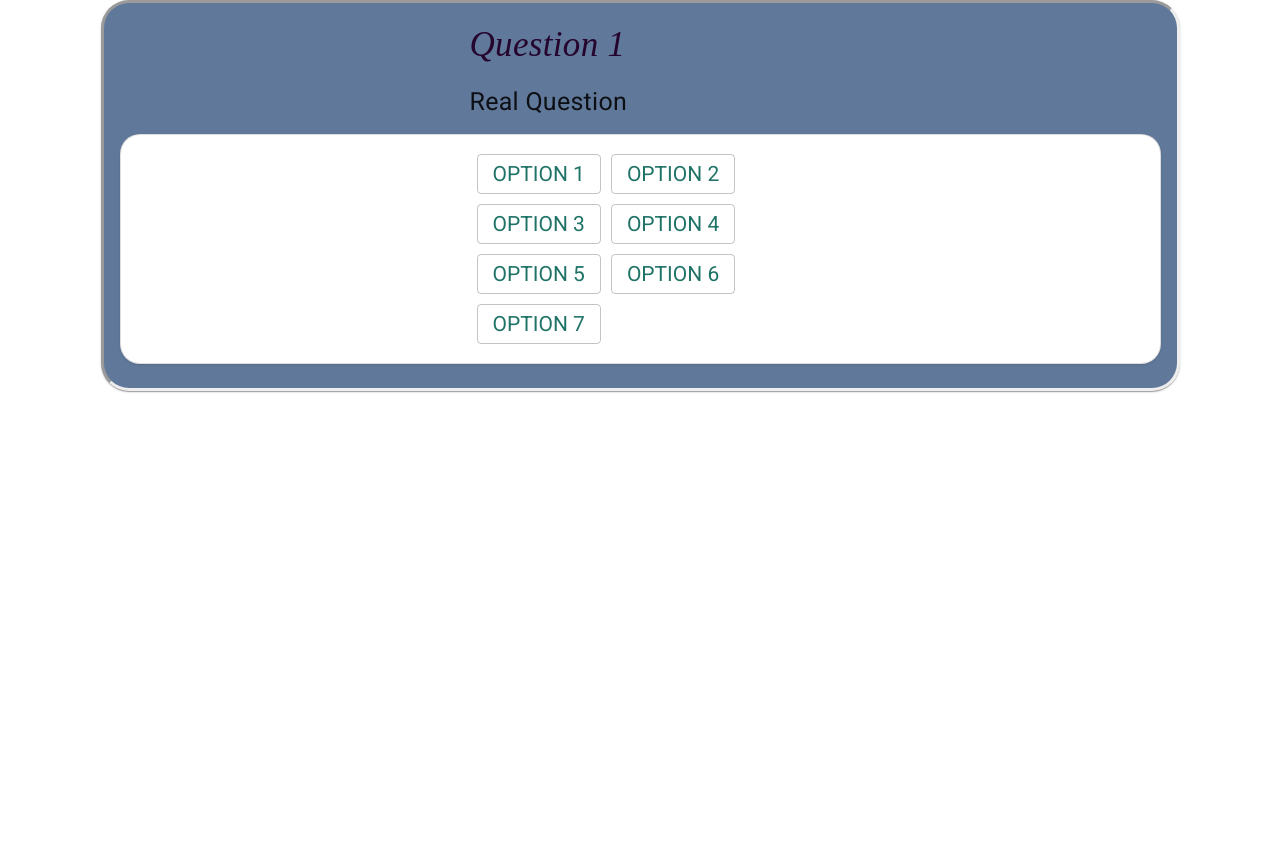
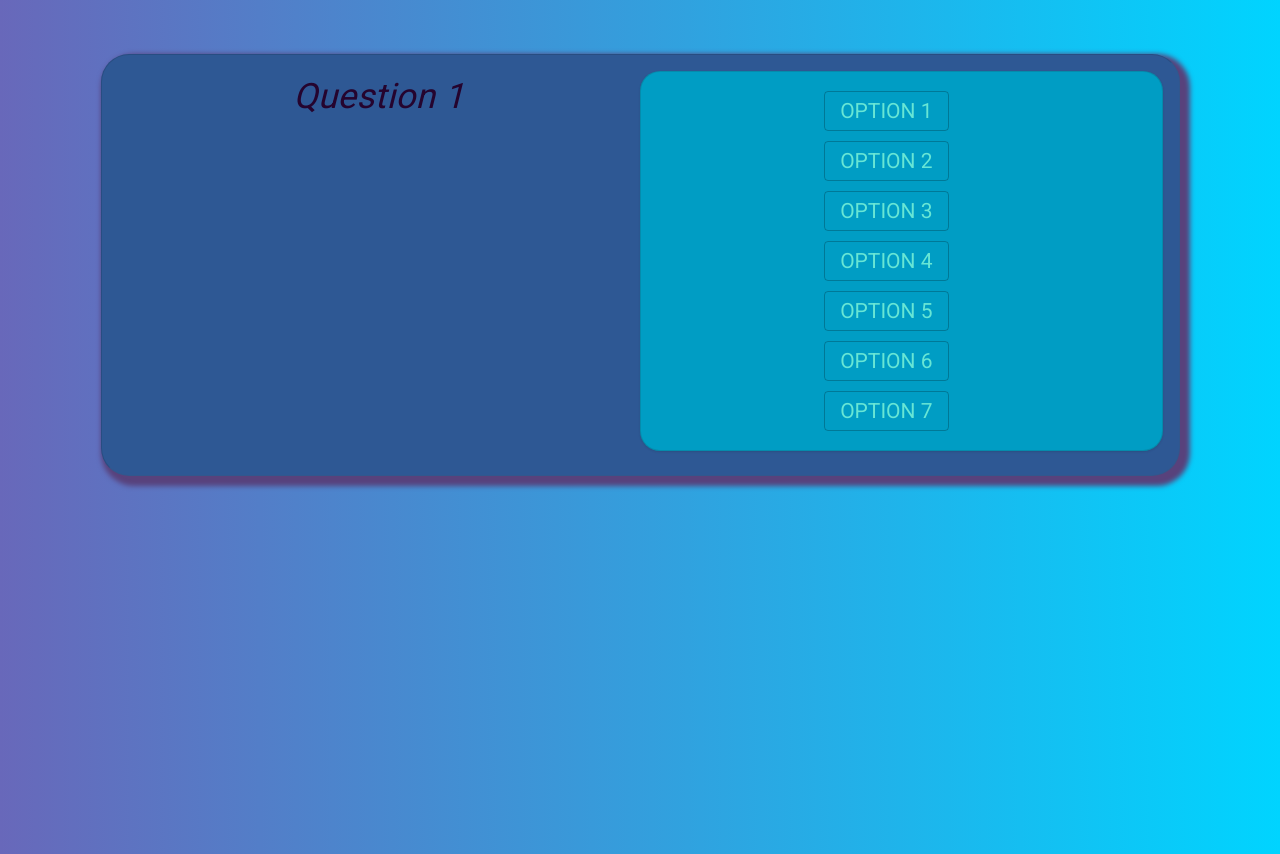
Before and after one commit to Samiur-UTI/Questionnaire-App, a React (Create React App) app: page / in a window 1280 px wide. Before the commit the page ends 800 px from the top, so only its background shows below. Built offline with nearby package versions, Linux system fonts and the light colour scheme.

Commit message:
ui setup

```diff
--- a/public/index.html
+++ b/public/index.html
@@ -27,7 +27,7 @@
     -->
     <title>React App</title>
   </head>
-  <body>
+  <body style="background: linear-gradient(90deg, rgba(2,0,36,1) 0%, rgba(104,104,186,1) 0%, rgba(0,212,255,1) 100%);">
     <noscript>You need to enable JavaScript to run this app.</noscript>
     <div id="root"></div>
     <!--
--- a/src/App.js
+++ b/src/App.js
@@ -1,5 +1,5 @@
 import React from 'react';
-import {BrowserRouter as Router, Link, Switch,Route} from 'react-router-dom';
+import {BrowserRouter as Router} from 'react-router-dom';
 import Question from './components/question';
 
 import 'fontsource-roboto';
--- a/src/components/option.js
+++ b/src/components/option.js
@@ -6,7 +6,7 @@ const useStyles = makeStyles({
     root:{
         display: 'inline-flex',
         margin: '5px 5px 5px 5px',
-        color: 'rgb(30, 115, 102)'
+        color: 'rgb(103, 230, 213)'
     }
 })
 export default function Option() {
--- a/src/components/options.js
+++ b/src/components/options.js
@@ -1,12 +1,10 @@
 import React from 'react';
-import {options} from '../tempStorage/storage';
 import { makeStyles,Grid} from '@material-ui/core';
 import 'fontsource-roboto';
 import Option from '../components/option';
 const useStyles = makeStyles((theme) => ({
     root: {
-      justifyContent: 'center',
-
+      justifyContent: 'center'
     },
     content: {
         textAlign:'justify',
@@ -16,11 +14,18 @@ const useStyles = makeStyles((theme) => ({
         justifyContent: 'space-evenly'
     }
   }));
+const roughStyle = () => {
+    return (
+        {
+            borderRadius:20,
+            background: '#009DC4'
+        }
+    )
+}
 export default function Options() {
-    const items = options();
     const classes = useStyles();
     return (
-       <div style ={{borderRadius: 20}} className='ui segment ui container'>
+       <div style ={roughStyle()} className='ui segment ui container'>
                <Grid container className={classes.root}>
                    <Grid className={classes.items} item md={6} sm={12} lg={4}>
                         <Option/>
--- a/src/components/question.js
+++ b/src/components/question.js
@@ -1,39 +1,47 @@
 import React from 'react';
 import {useParams} from 'react-router-dom';
-import { makeStyles,Card,CardContent,Typography,Container } from '@material-ui/core';
+import { makeStyles,Card,CardContent,Typography,Container,Grid } from '@material-ui/core';
 import Options from './options';
 const useStyles = makeStyles({
     root: {
-      minWidth: 500,
-      minHeight:300,
-      backgroundColor: 'rgb(96, 120, 153)',
+      minWidth: 100,
+      minHeight: 400,
+      backgroundColor: '#2E5894',
       borderRadius : '2em',
-      borderStyle: 'inset'
+      marginTop:'5%',
+      borderStyle: 'inset',
+      boxShadow: '5px 5px 5px 5px #58427C'
      },
     title: {
       fontSize: 35,
-      fontFamily: 'aerial',
-      marginLeft: 350,
-      color: 'rgb(37, 4, 46)'
+      fontFamily: 'roboto',
+      color: 'rgb(37, 4, 46)',
+      display: 'flex',
+      justifyContent: 'center'
     },
     body: {
-        marginLeft: 350,
-        fontSize: 25
+        marginLeft: 50,
+        fontSize: 25,
+        display: 'flex',
+        justifyContent: 'center'
     }
   });
 export default function Question() {
     const classes = useStyles();
     return (
-        <Container maxWidth='lg'>
-            <Card className={classes.root}>
+        <Container className={classes.section} maxWidth='lg'>
+            <Card variant='outlined' className={classes.root}>
               <CardContent>
-                    <Typography className={classes.title} color="textSecondary" gutterBottom>
-                    <em>Question 1</em>
-                    </Typography>
-                    <Typography className={classes.body} variant="body2" component="p">
-                        Real Question
-                    </Typography>
-                    <Options/>
+                    <Grid container>
+                        <Grid item sm={12} md={6} lg={6}>
+                          <Typography className={classes.title} color="textSecondary" gutterBottom>
+                              <em>Question 1</em>
+                          </Typography>
+                        </Grid>
+                        <Grid item sm={12} md={6} lg={6}>
+                            <Options/>
+                        </Grid>
+                      </Grid>
                 </CardContent>
             </Card>
         </Container>
```
